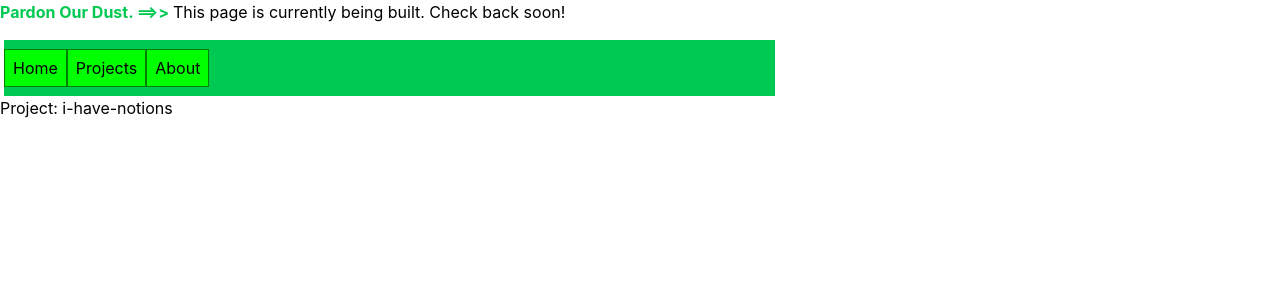
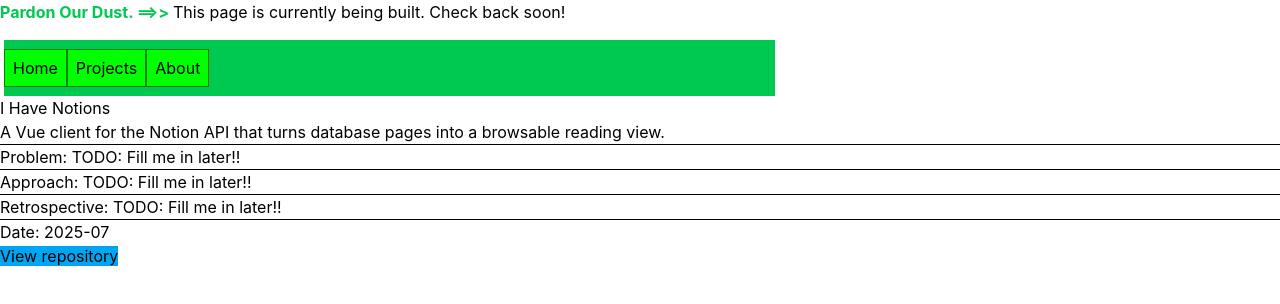
Before and after one commit to ryanpaixao/ryanpaixao.github.io, a Vue app: page /projects/i-have-notions in a window 1280 px wide. Shown: the top 304 px of the page. Built offline with nearby package versions, Linux system fonts and the light colour scheme.

Commit message:
feature(project detail): have project details properly routed.

```diff
--- a/src/components/AppLink.vue
+++ b/src/components/AppLink.vue
@@ -25,8 +25,10 @@
   },
 )
 
-const isExternal = computed(() => isExternalLink(props.to.toString()))
-const opensNewTab = computed(() => shouldOpenNewTab(props.to.toString(), isExternal.value))
+const isExternal = computed(() => !!props.to && isExternalLink(props.to.toString()))
+const opensNewTab = computed(
+  () => props.to && shouldOpenNewTab(props.to.toString(), isExternal.value),
+)
 </script>
 
 <template>
--- a/src/components/ProjectCard.vue
+++ b/src/components/ProjectCard.vue
@@ -8,13 +8,12 @@
 
 const props = defineProps<Props>()
 const { approach, date, problem, repoUrl, retrospective, slug, summary, title } = props.projectInfo
-const projectPath = `/projects/${slug}`
 </script>
 
 <template>
   <article>
     <h2>
-      <AppLink :to="projectPath">
+      <AppLink :to="`/projects/${slug}`">
         {{ title }}
       </AppLink>
     </h2>
--- a/src/views/ProjectDetailView.vue
+++ b/src/views/ProjectDetailView.vue
@@ -1,9 +1,18 @@
-<script setup lang="ts"></script>
+<script setup lang="ts">
+import { computed } from 'vue'
+import { useRoute } from 'vue-router'
+
+import ProjectCard from '@/components/ProjectCard.vue'
+import { projects } from '@/data/projects'
+
+const route = useRoute()
+
+// match project to URL path
+const project = computed(() => projects.find((p) => `/projects/${p.slug}` === route.path))
+</script>
 
 <template>
-  <div class="project-detail">
-    <div>
-      <h2>Project: {{ $route.params.slug }}</h2>
-    </div>
+  <div v-if="project" class="project-detail">
+    <ProjectCard :projectInfo="project" />
   </div>
 </template>
```
Also changed, not shown: 1 other file (tests, documents, lock files or other folders).
